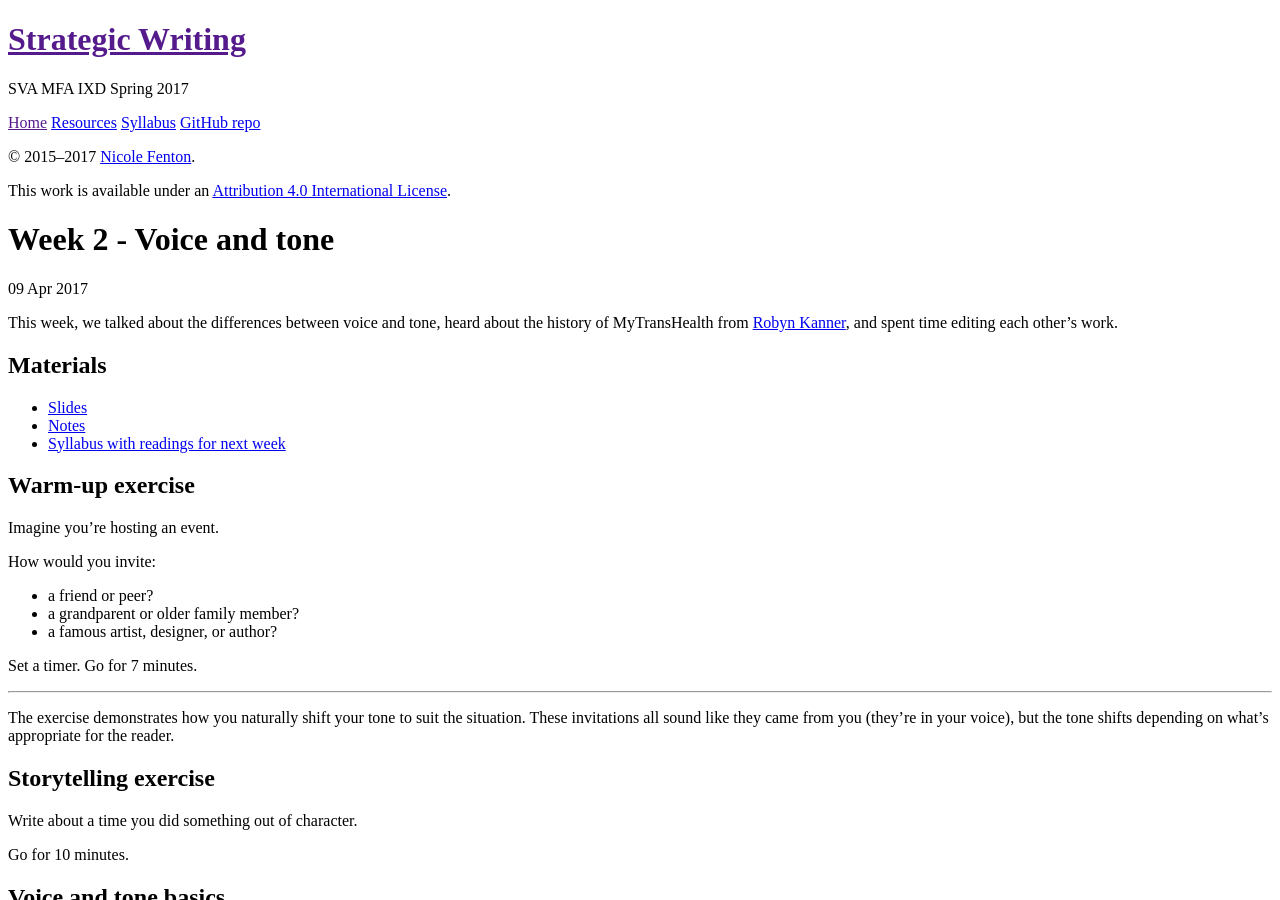
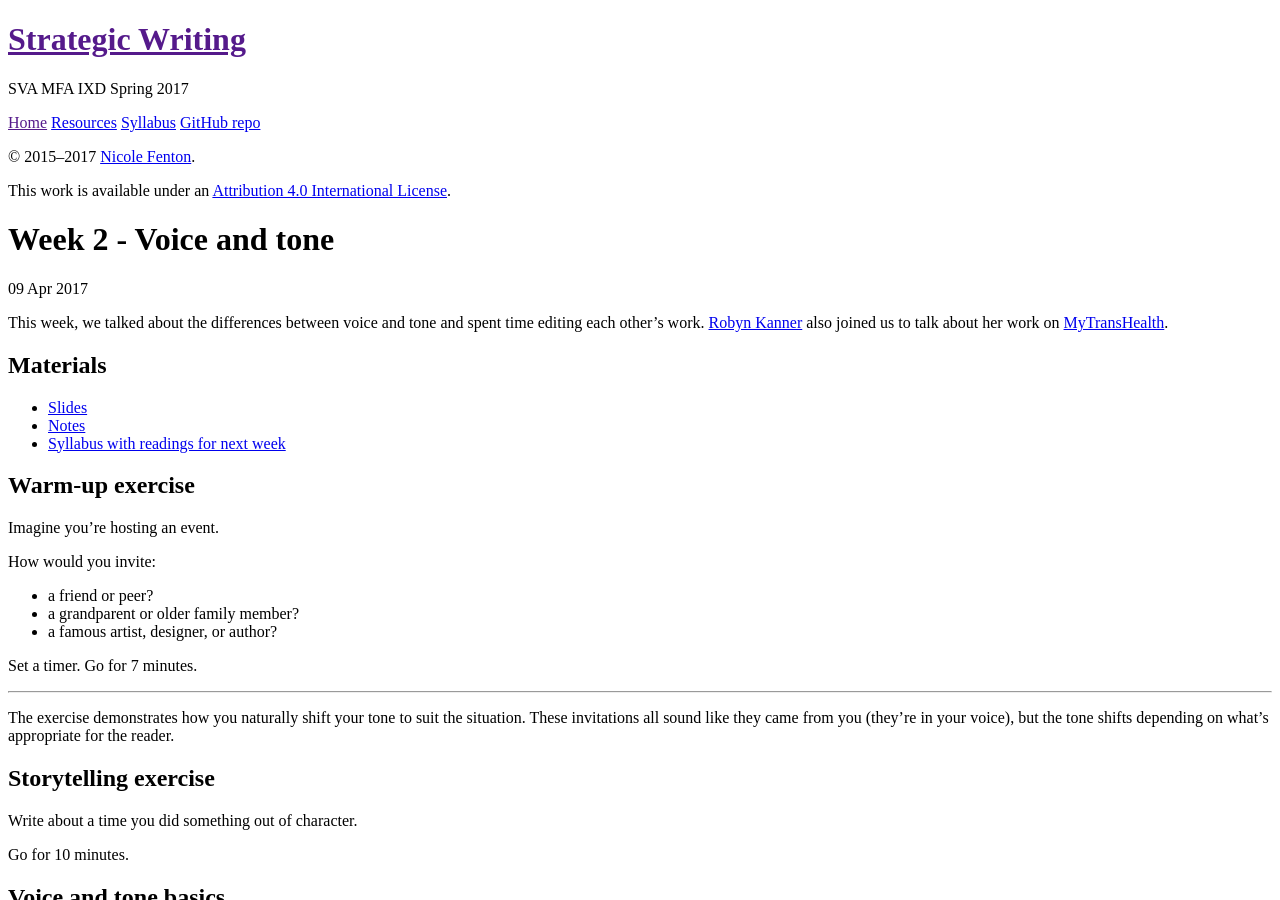
Before and after one commit to nicoleslaw/strategicwriting, a Jekyll site: the page built from _posts/2017-04-09-week-2.md, in a window 1280 px wide and 900 px high. Built offline with Jekyll 4.4.1, drawn with Linux system fonts in a browser that asks for light colours.

Commit message:
Copyediting

```diff
--- a/_posts/2017-04-09-week-2.md
+++ b/_posts/2017-04-09-week-2.md
@@ -3,7 +3,7 @@ layout: post
 title: Week 2 - Voice and tone
 ---
 
-This week, we talked about the differences between voice and tone, heard about the history of MyTransHealth from [Robyn Kanner](http://robynkanner.com/), and spent time editing each other’s work.
+This week, we talked about the differences between voice and tone and spent time editing each other’s work. [Robyn Kanner](http://robynkanner.com/) also joined us to talk about her work on [MyTransHealth](http://mytranshealth.com).
 
 ## Materials
 
```
